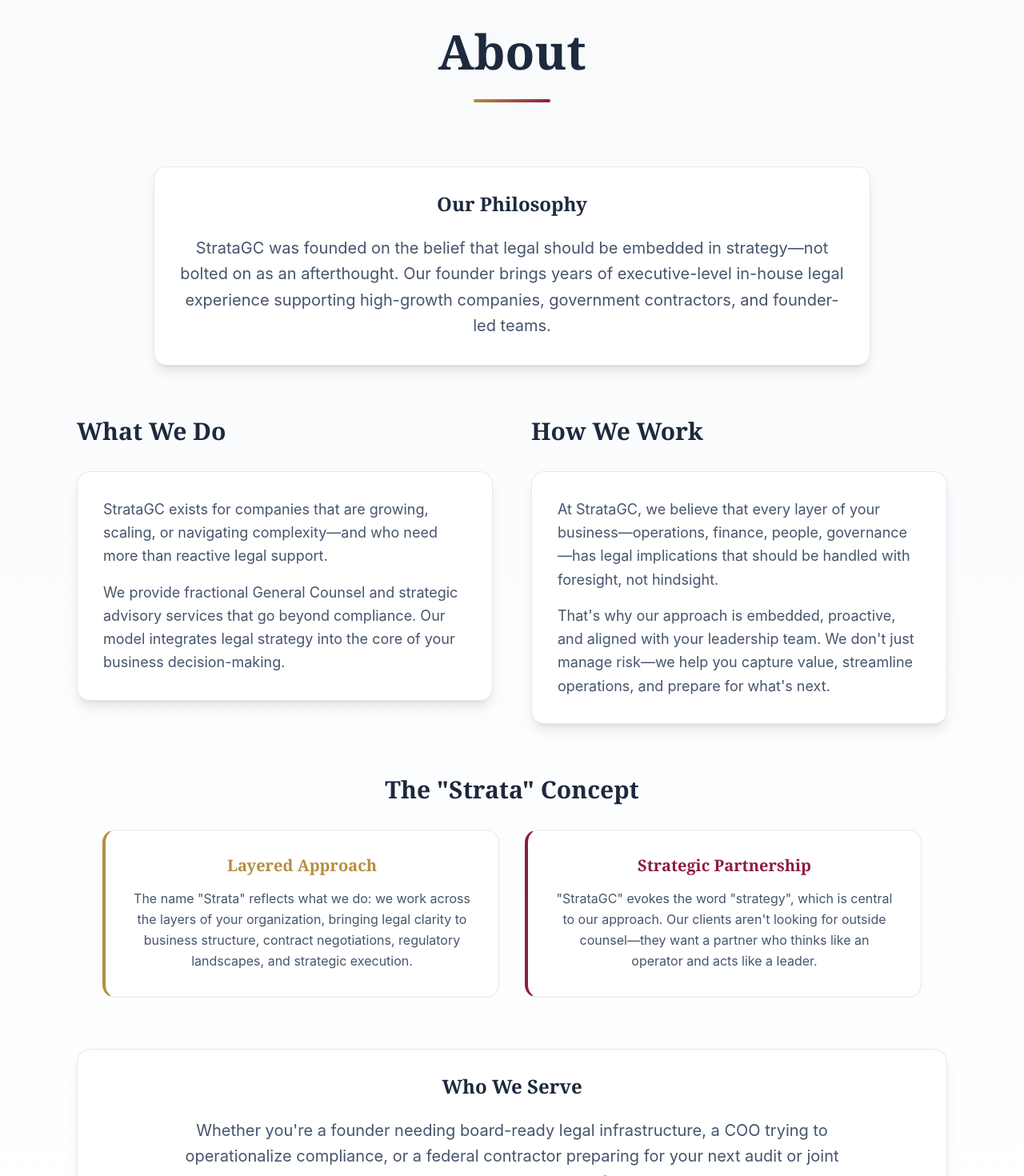
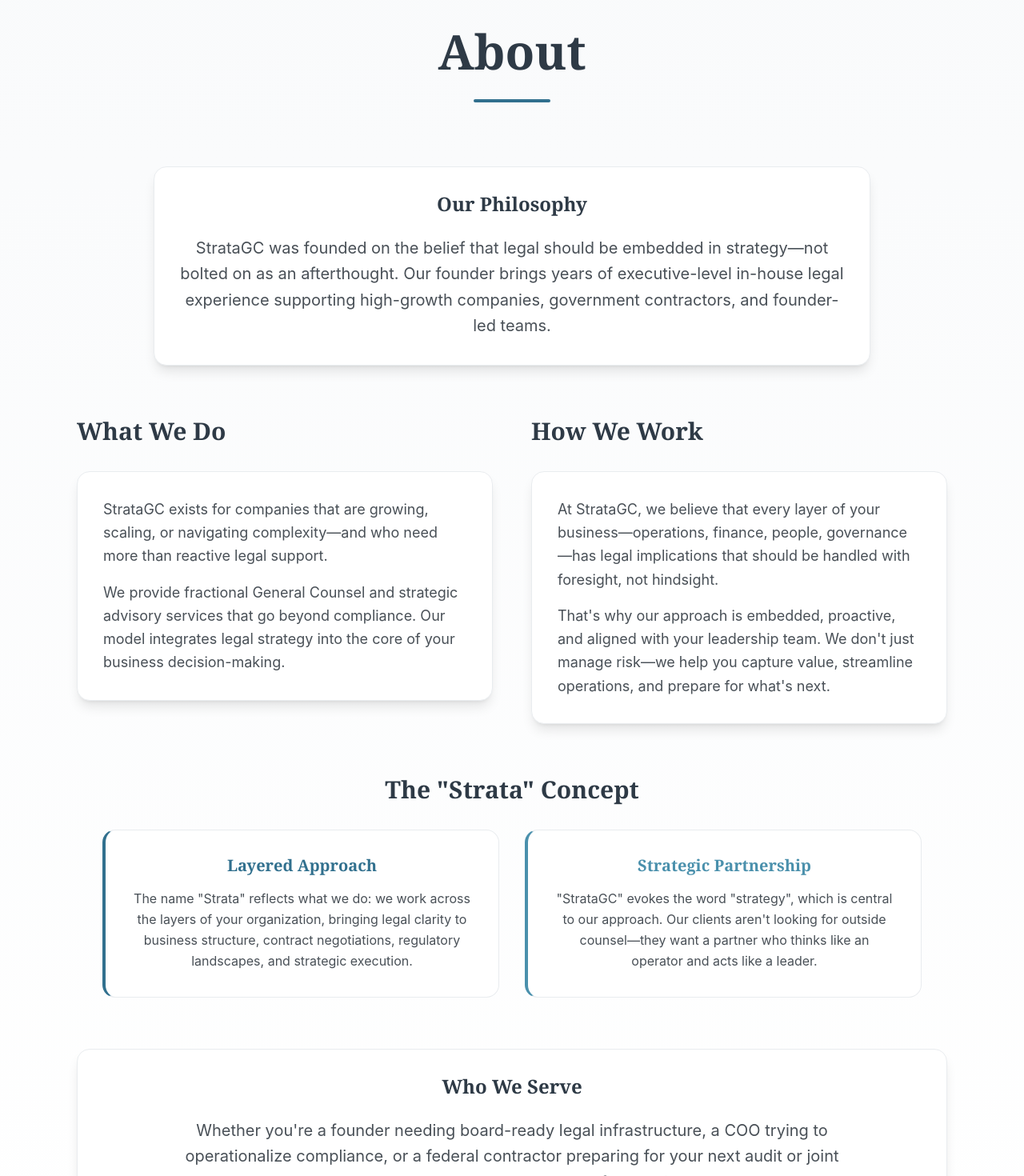
Before and after one commit to zakmahshie/stratagc, a React (Vite) app: page / in a window 1280 px wide. Shown: the part 900-2370 px from the top of the page at 80% size. Built offline with nearby package versions, Linux system fonts and the light colour scheme.

Commit message:
super blue one

```diff
--- a/src/App.jsx
+++ b/src/App.jsx
@@ -145,21 +145,21 @@ function App() {
       </section>
 
       {/* About Section */}
-      <section id="about" className="relative py-32 bg-slate-50">
-        <div className="absolute inset-0 bg-gradient-to-b from-slate-50 to-white"></div>
+      <section id="about" className="relative py-32" style={{ background: 'var(--color-bg)' }}>
+        <div className="absolute inset-0 bg-gradient-to-b from-gray-50 to-white"></div>
         <div className="relative max-w-6xl mx-auto px-6 lg:px-8">
           <div className="text-center mb-20">
-            <h2 className="text-5xl lg:text-6xl font-bold mb-6 text-slate-800" style={{ fontFamily: 'var(--font-serif)' }}>
+            <h2 className="text-5xl lg:text-6xl font-bold mb-6" style={{ color: 'var(--color-text)', fontFamily: 'var(--font-serif)' }}>
               About
             </h2>
-            <div className="w-24 h-1 mx-auto rounded-full" style={{ background: 'linear-gradient(90deg, #B68D40 0%, #8C1D40 100%)' }}></div>
+            <div className="w-24 h-1 mx-auto rounded-full" style={{ background: 'var(--color-accent)' }}></div>
           </div>
 
           {/* Main Philosophy */}
           <div className="text-center mb-16">
-            <div className="max-w-4xl mx-auto p-8 bg-white backdrop-blur-sm rounded-2xl border border-slate-200 shadow-lg">
-              <h3 className="text-2xl font-bold text-slate-800 mb-6" style={{ fontFamily: 'var(--font-serif)' }}>Our Philosophy</h3>
-              <p className="text-xl text-slate-600 leading-relaxed" style={{ fontFamily: 'var(--font-sans)' }}>
+            <div className="max-w-4xl mx-auto p-8 bg-white backdrop-blur-sm rounded-2xl shadow-lg" style={{ border: '1px solid var(--grey-warm-medium)' }}>
+              <h3 className="text-2xl font-bold mb-6" style={{ color: 'var(--color-text)', fontFamily: 'var(--font-serif)' }}>Our Philosophy</h3>
+              <p className="text-xl leading-relaxed" style={{ color: 'var(--grey-warm-darker)', fontFamily: 'var(--font-sans)' }}>
                 StrataGC was founded on the belief that legal should be embedded in strategy—not bolted on as an afterthought. Our founder brings years of executive-level in-house legal experience supporting high-growth companies, government contractors, and founder-led teams.
               </p>
             </div>
@@ -169,12 +169,12 @@ function App() {
           <div className="grid lg:grid-cols-2 gap-12 mb-16">
             {/* What We Do */}
             <div className="space-y-6">
-              <h3 className="text-3xl font-bold text-slate-800 mb-8 text-center lg:text-left" style={{ fontFamily: 'var(--font-serif)' }}>What We Do</h3>
-              <div className="p-8 bg-white backdrop-blur-sm rounded-2xl border border-slate-200 hover:border-slate-300 transition-all duration-300 shadow-lg hover:shadow-xl">
-                <p className="text-lg text-slate-600 leading-relaxed mb-4" style={{ fontFamily: 'var(--font-sans)' }}>
+              <h3 className="text-3xl font-bold mb-8 text-center lg:text-left" style={{ color: 'var(--color-text)', fontFamily: 'var(--font-serif)' }}>What We Do</h3>
+              <div className="p-8 bg-white backdrop-blur-sm rounded-2xl transition-all duration-300 shadow-lg hover:shadow-xl" style={{ border: '1px solid var(--grey-warm-medium)' }}>
+                <p className="text-lg leading-relaxed mb-4" style={{ color: 'var(--grey-warm-darker)', fontFamily: 'var(--font-sans)' }}>
                   StrataGC exists for companies that are growing, scaling, or navigating complexity—and who need more than reactive legal support.
                 </p>
-                <p className="text-lg text-slate-600 leading-relaxed" style={{ fontFamily: 'var(--font-sans)' }}>
+                <p className="text-lg leading-relaxed" style={{ color: 'var(--grey-warm-darker)', fontFamily: 'var(--font-sans)' }}>
                   We provide fractional General Counsel and strategic advisory services that go beyond compliance. Our model integrates legal strategy into the core of your business decision-making.
                 </p>
               </div>
@@ -182,12 +182,12 @@ function App() {
 
             {/* How We Work */}
             <div className="space-y-6">
-              <h3 className="text-3xl font-bold text-slate-800 mb-8 text-center lg:text-left" style={{ fontFamily: 'var(--font-serif)' }}>How We Work</h3>
-              <div className="p-8 bg-white backdrop-blur-sm rounded-2xl border border-slate-200 hover:border-slate-300 transition-all duration-300 shadow-lg hover:shadow-xl">
-                <p className="text-lg text-slate-600 leading-relaxed mb-4" style={{ fontFamily: 'var(--font-sans)' }}>
+              <h3 className="text-3xl font-bold mb-8 text-center lg:text-left" style={{ color: 'var(--color-text)', fontFamily: 'var(--font-serif)' }}>How We Work</h3>
+              <div className="p-8 bg-white backdrop-blur-sm rounded-2xl transition-all duration-300 shadow-lg hover:shadow-xl" style={{ border: '1px solid var(--grey-warm-medium)' }}>
+                <p className="text-lg leading-relaxed mb-4" style={{ color: 'var(--grey-warm-darker)', fontFamily: 'var(--font-sans)' }}>
                   At StrataGC, we believe that every layer of your business—operations, finance, people, governance—has legal implications that should be handled with foresight, not hindsight.
                 </p>
-                <p className="text-lg text-slate-600 leading-relaxed" style={{ fontFamily: 'var(--font-sans)' }}>
+                <p className="text-lg leading-relaxed" style={{ color: 'var(--grey-warm-darker)', fontFamily: 'var(--font-sans)' }}>
                   That's why our approach is embedded, proactive, and aligned with your leadership team. We don't just manage risk—we help you capture value, streamline operations, and prepare for what's next.
                 </p>
               </div>
@@ -197,18 +197,18 @@ function App() {
           {/* The Strata Concept */}
           <div className="text-center">
             <div className="max-w-5xl mx-auto">
-              <h3 className="text-3xl font-bold text-slate-800 mb-8" style={{ fontFamily: 'var(--font-serif)' }}>The "Strata" Concept</h3>
+              <h3 className="text-3xl font-bold mb-8" style={{ color: 'var(--color-text)', fontFamily: 'var(--font-serif)' }}>The "Strata" Concept</h3>
               <div className="grid md:grid-cols-2 gap-8">
-                <div className="p-8 bg-white backdrop-blur-sm rounded-2xl border border-slate-200 hover:shadow-lg transition-all duration-300" style={{ borderLeft: '4px solid #B68D40' }}>
-                  <h4 className="text-xl font-semibold mb-4" style={{ color: '#B68D40', fontFamily: 'var(--font-serif)' }}>Layered Approach</h4>
-                  <p className="text-slate-600 leading-relaxed" style={{ fontFamily: 'var(--font-sans)' }}>
+                <div className="p-8 bg-white backdrop-blur-sm rounded-2xl hover:shadow-lg transition-all duration-300" style={{ border: '1px solid var(--grey-warm-medium)', borderLeft: '4px solid var(--color-accent)' }}>
+                  <h4 className="text-xl font-semibold mb-4" style={{ color: 'var(--color-accent)', fontFamily: 'var(--font-serif)' }}>Layered Approach</h4>
+                  <p className="leading-relaxed" style={{ color: 'var(--grey-warm-darker)', fontFamily: 'var(--font-sans)' }}>
                     The name "Strata" reflects what we do: we work across the layers of your organization, bringing legal clarity to business structure, contract negotiations, regulatory landscapes, and strategic execution.
                   </p>
                 </div>
 
-                <div className="p-8 bg-white backdrop-blur-sm rounded-2xl border border-slate-200 hover:shadow-lg transition-all duration-300" style={{ borderLeft: '4px solid #8C1D40' }}>
-                  <h4 className="text-xl font-semibold mb-4" style={{ color: '#8C1D40', fontFamily: 'var(--font-serif)' }}>Strategic Partnership</h4>
-                  <p className="text-slate-600 leading-relaxed" style={{ fontFamily: 'var(--font-sans)' }}>
+                <div className="p-8 bg-white backdrop-blur-sm rounded-2xl hover:shadow-lg transition-all duration-300" style={{ border: '1px solid var(--grey-warm-medium)', borderLeft: '4px solid var(--blue-light)' }}>
+                  <h4 className="text-xl font-semibold mb-4" style={{ color: 'var(--blue-light)', fontFamily: 'var(--font-serif)' }}>Strategic Partnership</h4>
+                  <p className="leading-relaxed" style={{ color: 'var(--grey-warm-darker)', fontFamily: 'var(--font-sans)' }}>
                     "StrataGC" evokes the word "strategy", which is central to our approach. Our clients aren't looking for outside counsel—they want a partner who thinks like an operator and acts like a leader.
                   </p>
                 </div>
@@ -218,9 +218,9 @@ function App() {
 
           {/* Who We Serve */}
           <div className="mt-16 text-center">
-            <div className="p-8 bg-white backdrop-blur-sm rounded-2xl border border-slate-200 shadow-lg">
-              <h3 className="text-2xl font-bold text-slate-800 mb-6" style={{ fontFamily: 'var(--font-serif)' }}>Who We Serve</h3>
-              <p className="text-xl text-slate-600 leading-relaxed max-w-4xl mx-auto" style={{ fontFamily: 'var(--font-sans)' }}>
+            <div className="p-8 bg-white backdrop-blur-sm rounded-2xl shadow-lg" style={{ border: '1px solid var(--grey-warm-medium)' }}>
+              <h3 className="text-2xl font-bold mb-6" style={{ color: 'var(--color-text)', fontFamily: 'var(--font-serif)' }}>Who We Serve</h3>
+              <p className="text-xl leading-relaxed max-w-4xl mx-auto" style={{ color: 'var(--grey-warm-darker)', fontFamily: 'var(--font-sans)' }}>
                 Whether you're a founder needing board-ready legal infrastructure, a COO trying to operationalize compliance, or a federal contractor preparing for your next audit or joint venture, StrataGC becomes your legal layer of strategic advantage.
               </p>
             </div>
@@ -294,72 +294,72 @@ function App() {
       </section>
 
       {/* Services Section */}
-      <section id="services" className="relative py-32 bg-slate-50">
-        <div className="absolute inset-0 bg-gradient-to-t from-white via-slate-50 to-slate-100"></div>
+      <section id="services" className="relative py-32" style={{ background: 'var(--grey-warm-light)' }}>
+        <div className="absolute inset-0 bg-gradient-to-t from-white to-gray-50"></div>
 
         <div className="relative max-w-7xl mx-auto px-6 lg:px-8">
           <div className="text-center mb-20">
-            <h2 className="text-5xl lg:text-6xl font-bold mb-6 text-slate-800" style={{ fontFamily: 'var(--font-serif)' }}>
+            <h2 className="text-5xl lg:text-6xl font-bold mb-6" style={{ color: 'var(--color-text)', fontFamily: 'var(--font-serif)' }}>
               Services
             </h2>
-            <p className="text-2xl text-slate-600 font-light mb-4" style={{ fontFamily: 'var(--font-sans)' }}>What We Do</p>
-            <p className="text-xl text-slate-500" style={{ fontFamily: 'var(--font-sans)' }}>Fractional General Counsel + Business Advisor, Delivered Where You Need It Most</p>
-            <div className="w-24 h-1 mx-auto rounded-full mt-8" style={{ background: 'linear-gradient(90deg, #B68D40 0%, #8C1D40 100%)' }}></div>
+            <p className="text-2xl font-light mb-4" style={{ color: 'var(--grey-warm-darker)', fontFamily: 'var(--font-sans)' }}>What We Do</p>
+            <p className="text-xl" style={{ color: 'var(--warm-accent)', fontFamily: 'var(--font-sans)' }}>Fractional General Counsel + Business Advisor, Delivered Where You Need It Most</p>
+            <div className="w-24 h-1 mx-auto rounded-full mt-8" style={{ background: 'var(--color-accent)' }}></div>
           </div>
 
           <div className="grid md:grid-cols-2 lg:grid-cols-3 gap-8">
             <div className="group relative col-span-full lg:col-span-1">
-              <div className="absolute inset-0 rounded-2xl blur-xl group-hover:blur-2xl transition-all duration-500" style={{ background: 'rgba(182, 141, 64, 0.1)' }}></div>
-              <div className="relative p-8 bg-white backdrop-blur-sm rounded-2xl border border-slate-200 hover:shadow-xl transition-all duration-300 h-full group-hover:transform group-hover:scale-[1.02]" style={{ borderLeft: '4px solid #B68D40' }}>
+              <div className="absolute inset-0 rounded-2xl blur-xl group-hover:blur-2xl transition-all duration-500" style={{ background: 'rgba(49, 112, 142, 0.1)' }}></div>
+              <div className="relative p-8 bg-white backdrop-blur-sm rounded-2xl hover:shadow-xl transition-all duration-300 h-full group-hover:transform group-hover:scale-[1.02]" style={{ border: '1px solid var(--grey-warm-medium)', borderLeft: '4px solid var(--color-accent)' }}>
                 <div className="flex items-center mb-6">
-                  <div className="w-3 h-3 rounded-full mr-3 group-hover:animate-pulse" style={{ backgroundColor: '#B68D40' }}></div>
-                  <h3 className="text-2xl font-bold text-slate-800" style={{ fontFamily: 'var(--font-serif)' }}>Fractional General Counsel</h3>
+                  <div className="w-3 h-3 rounded-full mr-3 group-hover:animate-pulse" style={{ backgroundColor: 'var(--color-accent)' }}></div>
+                  <h3 className="text-2xl font-bold" style={{ color: 'var(--color-text)', fontFamily: 'var(--font-serif)' }}>Fractional General Counsel</h3>
                 </div>
-                <p className="text-slate-600 text-lg leading-relaxed" style={{ fontFamily: 'var(--font-sans)' }}>Embedded legal support tailored to your team's cadence</p>
+                <p className="text-lg leading-relaxed" style={{ color: 'var(--grey-warm-darker)', fontFamily: 'var(--font-sans)' }}>Embedded legal support tailored to your team's cadence</p>
               </div>
             </div>
 
             <div className="group relative">
-              <div className="absolute inset-0 rounded-2xl blur-xl group-hover:blur-2xl transition-all duration-500" style={{ background: 'rgba(140, 29, 64, 0.1)' }}></div>
-              <div className="relative p-8 bg-white backdrop-blur-sm rounded-2xl border border-slate-200 hover:shadow-xl transition-all duration-300 h-full group-hover:transform group-hover:scale-[1.02]" style={{ borderLeft: '4px solid #8C1D40' }}>
+              <div className="absolute inset-0 rounded-2xl blur-xl group-hover:blur-2xl transition-all duration-500" style={{ background: 'rgba(74, 144, 172, 0.1)' }}></div>
+              <div className="relative p-8 bg-white backdrop-blur-sm rounded-2xl hover:shadow-xl transition-all duration-300 h-full group-hover:transform group-hover:scale-[1.02]" style={{ border: '1px solid var(--grey-warm-medium)', borderLeft: '4px solid var(--blue-light)' }}>
                 <div className="flex items-center mb-6">
-                  <div className="w-3 h-3 rounded-full mr-3 group-hover:animate-pulse" style={{ backgroundColor: '#8C1D40' }}></div>
-                  <h3 className="text-2xl font-bold text-slate-800" style={{ fontFamily: 'var(--font-serif)' }}>Contract Strategy & Negotiation</h3>
+                  <div className="w-3 h-3 rounded-full mr-3 group-hover:animate-pulse" style={{ backgroundColor: 'var(--blue-light)' }}></div>
+                  <h3 className="text-2xl font-bold" style={{ color: 'var(--color-text)', fontFamily: 'var(--font-serif)' }}>Contract Strategy & Negotiation</h3>
                 </div>
-                <p className="text-slate-600 text-lg leading-relaxed" style={{ fontFamily: 'var(--font-sans)' }}>Infrastructure that protects and scales</p>
+                <p className="text-lg leading-relaxed" style={{ color: 'var(--grey-warm-darker)', fontFamily: 'var(--font-sans)' }}>Infrastructure that protects and scales</p>
               </div>
             </div>
 
             <div className="group relative">
-              <div className="absolute inset-0 rounded-2xl blur-xl group-hover:blur-2xl transition-all duration-500" style={{ background: 'rgba(182, 141, 64, 0.08)' }}></div>
-              <div className="relative p-8 bg-white backdrop-blur-sm rounded-2xl border border-slate-200 hover:shadow-xl transition-all duration-300 h-full group-hover:transform group-hover:scale-[1.02]" style={{ borderLeft: '4px solid #D4AF37' }}>
+              <div className="absolute inset-0 rounded-2xl blur-xl group-hover:blur-2xl transition-all duration-500" style={{ background: 'rgba(123, 135, 148, 0.08)' }}></div>
+              <div className="relative p-8 bg-white backdrop-blur-sm rounded-2xl hover:shadow-xl transition-all duration-300 h-full group-hover:transform group-hover:scale-[1.02]" style={{ border: '1px solid var(--grey-warm-medium)', borderLeft: '4px solid var(--warm-accent)' }}>
                 <div className="flex items-center mb-6">
-                  <div className="w-3 h-3 rounded-full mr-3 group-hover:animate-pulse" style={{ backgroundColor: '#D4AF37' }}></div>
-                  <h3 className="text-2xl font-bold text-slate-800" style={{ fontFamily: 'var(--font-serif)' }}>Compliance & Governance</h3>
+                  <div className="w-3 h-3 rounded-full mr-3 group-hover:animate-pulse" style={{ backgroundColor: 'var(--warm-accent)' }}></div>
+                  <h3 className="text-2xl font-bold" style={{ color: 'var(--color-text)', fontFamily: 'var(--font-serif)' }}>Compliance & Governance</h3>
                 </div>
-                <p className="text-slate-600 text-lg leading-relaxed" style={{ fontFamily: 'var(--font-sans)' }}>From board frameworks to audit readiness</p>
+                <p className="text-lg leading-relaxed" style={{ color: 'var(--grey-warm-darker)', fontFamily: 'var(--font-sans)' }}>From board frameworks to audit readiness</p>
               </div>
             </div>
 
             <div className="group relative">
-              <div className="absolute inset-0 rounded-2xl blur-xl group-hover:blur-2xl transition-all duration-500" style={{ background: 'rgba(182, 141, 64, 0.08)' }}></div>
-              <div className="relative p-8 bg-white backdrop-blur-sm rounded-2xl border border-slate-200 hover:shadow-xl transition-all duration-300 h-full group-hover:transform group-hover:scale-[1.02]" style={{ borderLeft: '4px solid #B68D40' }}>
+              <div className="absolute inset-0 rounded-2xl blur-xl group-hover:blur-2xl transition-all duration-500" style={{ background: 'rgba(49, 112, 142, 0.08)' }}></div>
+              <div className="relative p-8 bg-white backdrop-blur-sm rounded-2xl hover:shadow-xl transition-all duration-300 h-full group-hover:transform group-hover:scale-[1.02]" style={{ border: '1px solid var(--grey-warm-medium)', borderLeft: '4px solid var(--color-accent)' }}>
                 <div className="flex items-center mb-6">
-                  <div className="w-3 h-3 rounded-full mr-3 group-hover:animate-pulse" style={{ backgroundColor: '#B68D40' }}></div>
-                  <h3 className="text-2xl font-bold text-slate-800" style={{ fontFamily: 'var(--font-serif)' }}>Transaction Readiness</h3>
+                  <div className="w-3 h-3 rounded-full mr-3 group-hover:animate-pulse" style={{ backgroundColor: 'var(--color-accent)' }}></div>
+                  <h3 className="text-2xl font-bold" style={{ color: 'var(--color-text)', fontFamily: 'var(--font-serif)' }}>Transaction Readiness</h3>
                 </div>
-                <p className="text-slate-600 text-lg leading-relaxed" style={{ fontFamily: 'var(--font-sans)' }}>M&A, financing, and strategic commercial deals</p>
+                <p className="text-lg leading-relaxed" style={{ color: 'var(--grey-warm-darker)', fontFamily: 'var(--font-sans)' }}>M&A, financing, and strategic commercial deals</p>
               </div>
             </div>
 
             <div className="group relative md:col-span-2 lg:col-span-2">
-              <div className="absolute inset-0 rounded-2xl blur-xl group-hover:blur-2xl transition-all duration-500" style={{ background: 'rgba(140, 29, 64, 0.08)' }}></div>
-              <div className="relative p-8 bg-white backdrop-blur-sm rounded-2xl border border-slate-200 hover:shadow-xl transition-all duration-300 h-full group-hover:transform group-hover:scale-[1.02]" style={{ borderLeft: '4px solid #8C1D40' }}>
+              <div className="absolute inset-0 rounded-2xl blur-xl group-hover:blur-2xl transition-all duration-500" style={{ background: 'rgba(74, 144, 172, 0.08)' }}></div>
+              <div className="relative p-8 bg-white backdrop-blur-sm rounded-2xl hover:shadow-xl transition-all duration-300 h-full group-hover:transform group-hover:scale-[1.02]" style={{ border: '1px solid var(--grey-warm-medium)', borderLeft: '4px solid var(--blue-light)' }}>
                 <div className="flex items-center mb-6">
-                  <div className="w-3 h-3 rounded-full mr-3 group-hover:animate-pulse" style={{ backgroundColor: '#8C1D40' }}></div>
-                  <h3 className="text-2xl font-bold text-slate-800" style={{ fontFamily: 'var(--font-serif)' }}>Legal-Business Advisory</h3>
+                  <div className="w-3 h-3 rounded-full mr-3 group-hover:animate-pulse" style={{ backgroundColor: 'var(--blue-light)' }}></div>
+                  <h3 className="text-2xl font-bold" style={{ color: 'var(--color-text)', fontFamily: 'var(--font-serif)' }}>Legal-Business Advisory</h3>
                 </div>
-                <p className="text-slate-600 text-lg leading-relaxed" style={{ fontFamily: 'var(--font-sans)' }}>Strategic insight at the intersection of law, ops, and leadership</p>
+                <p className="text-lg leading-relaxed" style={{ color: 'var(--grey-warm-darker)', fontFamily: 'var(--font-sans)' }}>Strategic insight at the intersection of law, ops, and leadership</p>
               </div>
             </div>
           </div>
--- a/src/index.css
+++ b/src/index.css
@@ -3,21 +3,26 @@
 
 /* Custom CSS Variables for Legal Design System */
 :root {
-  /* Primary Colors */
+  /* Modern Color Scheme for Approachable Law Firm */
+  --color-bg: #FAFBFC;
+  --color-text: #2E3A46;
+  --color-accent: #31708E;
+
+  /* Primary Colors - Keep hero navy intact */
   --navy-deep: #0A1F44;
   --charcoal-blue: #1F2A44;
   --navy-light: #2A3B5C;
 
-  /* Secondary Colors */
-  --grey-cool-light: #F5F6F7;
-  --grey-cool-medium: #E5E7EB;
-  --grey-cool-dark: #6E7380;
-  --grey-cool-darker: #4B5563;
+  /* Secondary Colors - Warmer, more approachable */
+  --grey-warm-light: #F8F9FA;
+  --grey-warm-medium: #E9ECEF;
+  --grey-warm-dark: #6C757D;
+  --grey-warm-darker: #495057;
 
-  /* Accent Colors */
-  --gold-rich: #B68D40;
-  --burgundy: #8C1D40;
-  --gold-light: #D4AF37;
+  /* Accent Colors - Professional but approachable */
+  --blue-professional: #31708E;
+  --blue-light: #4A90AC;
+  --warm-accent: #7B8794;
 
   /* Typography */
   --font-serif: 'Merriweather', Georgia, serif;
@@ -33,16 +38,56 @@
 }
 
 /* Global Typography Styles */
+body {
+  font-family: var(--font-sans);
+  font-weight: 400;
+  line-height: var(--line-height-normal);
+  background: var(--color-bg);
+  color: var(--color-text);
+}
+
 h1, h2, h3, h4, h5, h6 {
   font-family: var(--font-serif);
   font-weight: 700;
   line-height: var(--line-height-tight);
+  color: var(--color-text);
 }
 
-body {
-  font-family: var(--font-sans);
-  font-weight: 400;
-  line-height: var(--line-height-normal);
+/* Link styles */
+a {
+  color: var(--color-text);
+  text-decoration: none;
+  transition: color 0.2s ease;
+}
+
+a:hover {
+  color: var(--color-accent);
+  text-decoration: underline;
+  text-decoration-color: var(--color-accent);
+}
+
+/* Button styles */
+.btn-primary {
+  background: var(--color-accent);
+  color: #fff;
+  padding: .75em 1.5em;
+  border-radius: 4px;
+  border: none;
+  cursor: pointer;
+  font-family: inherit;
+  font-size: inherit;
+  transition: all 0.2s ease;
+}
+
+.btn-primary:hover {
+  background: var(--blue-light);
+  transform: translateY(-1px);
+}
+
+/* Focus styles */
+:focus {
+  outline: 2px solid var(--color-accent);
+  outline-offset: 2px;
 }
 
 /* Custom animations and effects */
```
